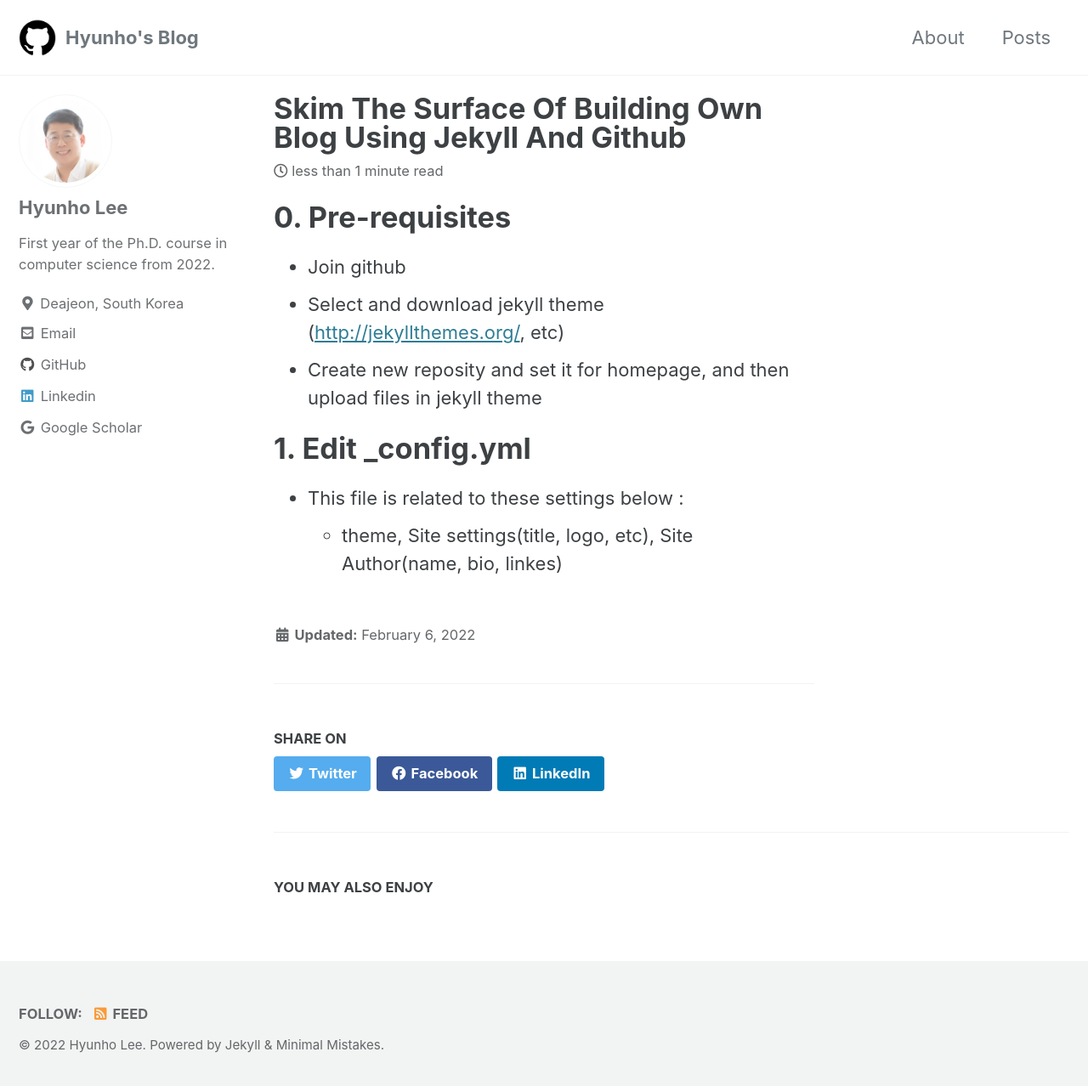
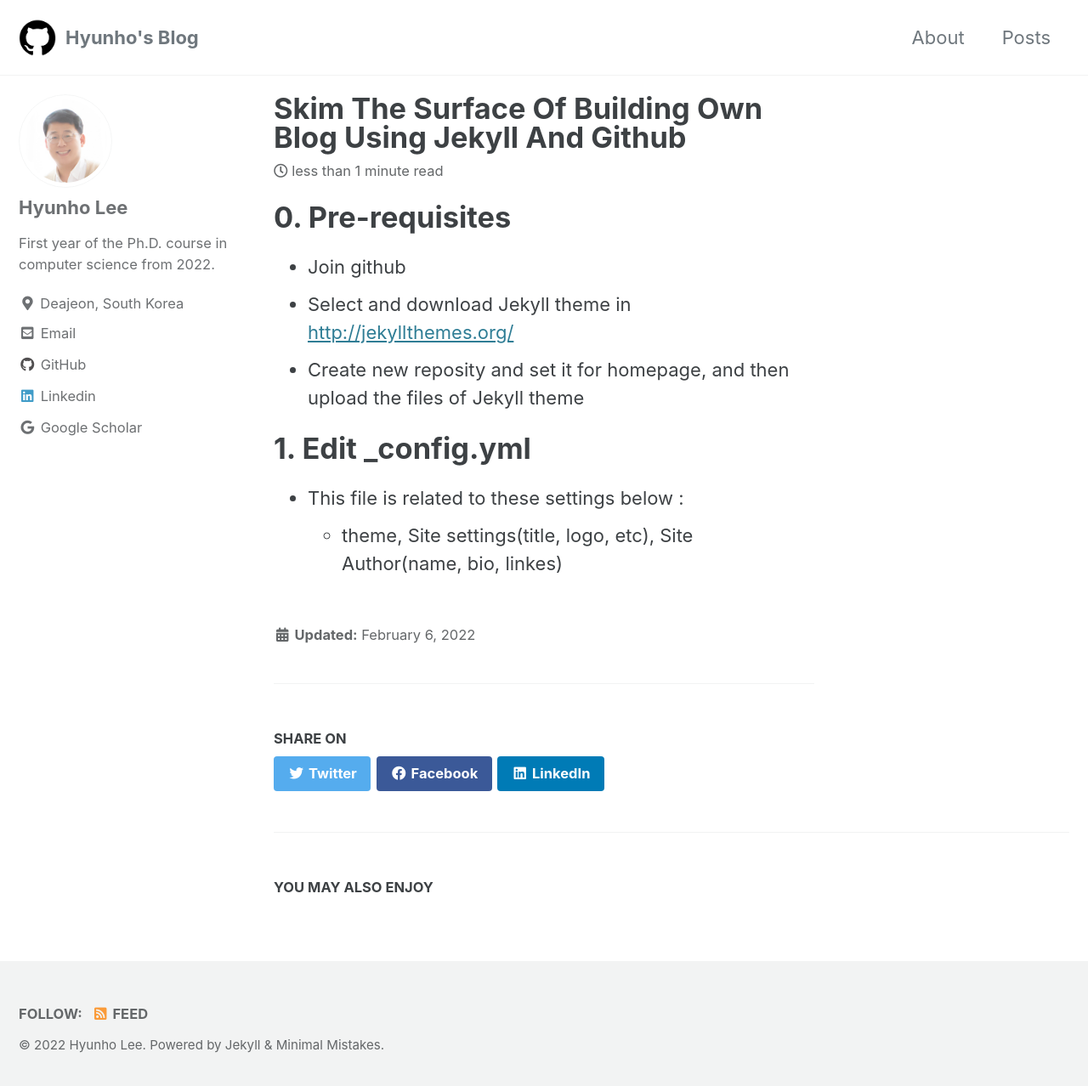
Before and after one commit to hyunholee26/old_webpage, a Jekyll site: the page built from _posts/2022-02-06-Skim-the-surface-of-building-own-blog-using-jekyll-and-github.md, in a window 1280 px wide and 1286 px high. Shown: the top 1278 px of the window at 85% size. Built offline with Jekyll 4.4.1, drawn with Linux system fonts in a browser that asks for light colours; cached includes are drawn as plain includes.

Commit message:
Update 2022-02-06-Skim-the-surface-of-building-own-blog-using-jekyll-and-github.md

```diff
--- a/_posts/2022-02-06-Skim-the-surface-of-building-own-blog-using-jekyll-and-github.md
+++ b/_posts/2022-02-06-Skim-the-surface-of-building-own-blog-using-jekyll-and-github.md
@@ -1,7 +1,7 @@
 # 0. Pre-requisites
  - Join github
- - Select and download jekyll theme ([http://jekyllthemes.org/](http://jekyllthemes.org/), etc)
- - Create new reposity and set it for homepage, and then upload files in jekyll theme
+ - Select and download Jekyll theme in [http://jekyllthemes.org/](http://jekyllthemes.org/)
+ - Create new reposity and set it for homepage, and then upload the files of Jekyll theme
 
 # 1. Edit _config.yml
  - This file is related to these settings below :
```
